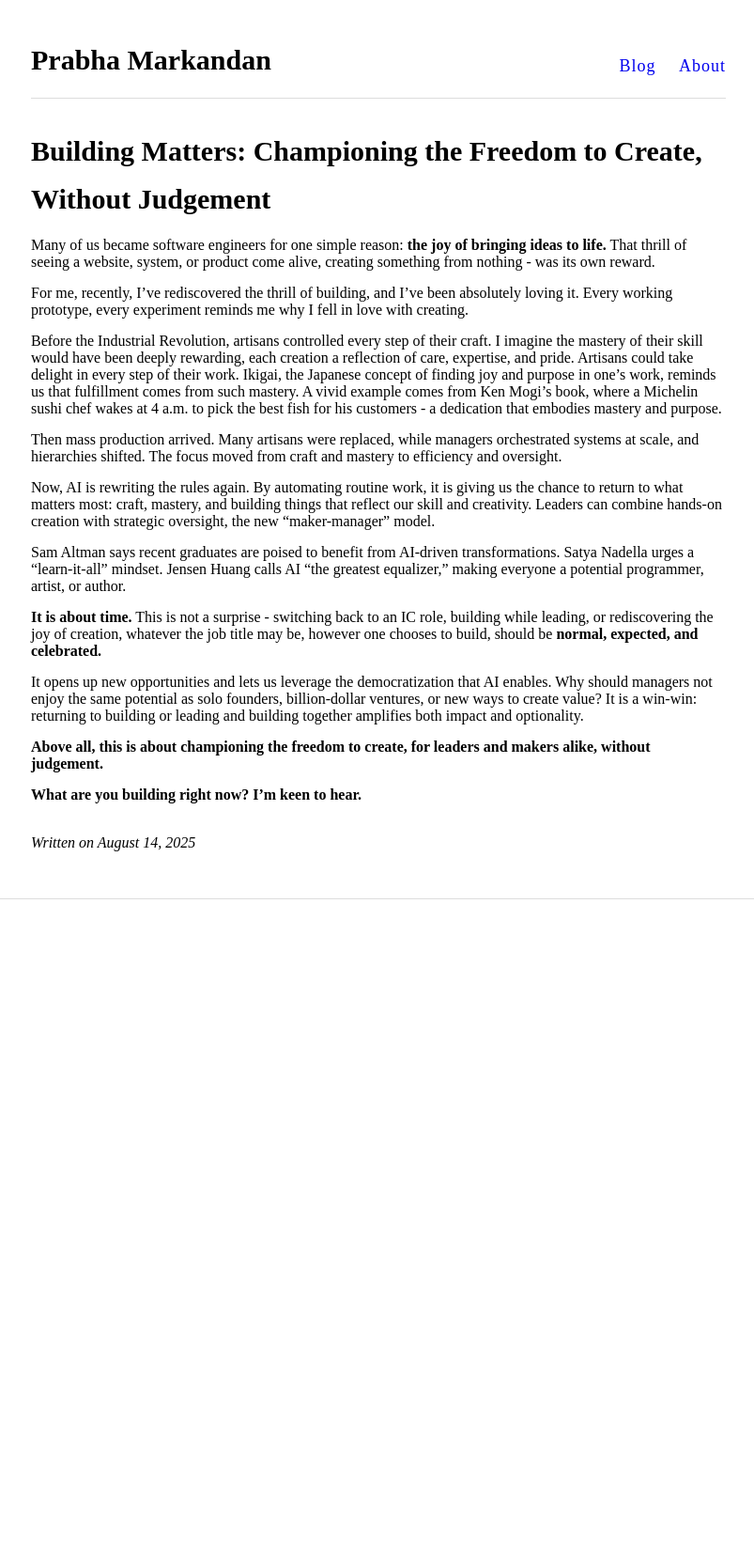
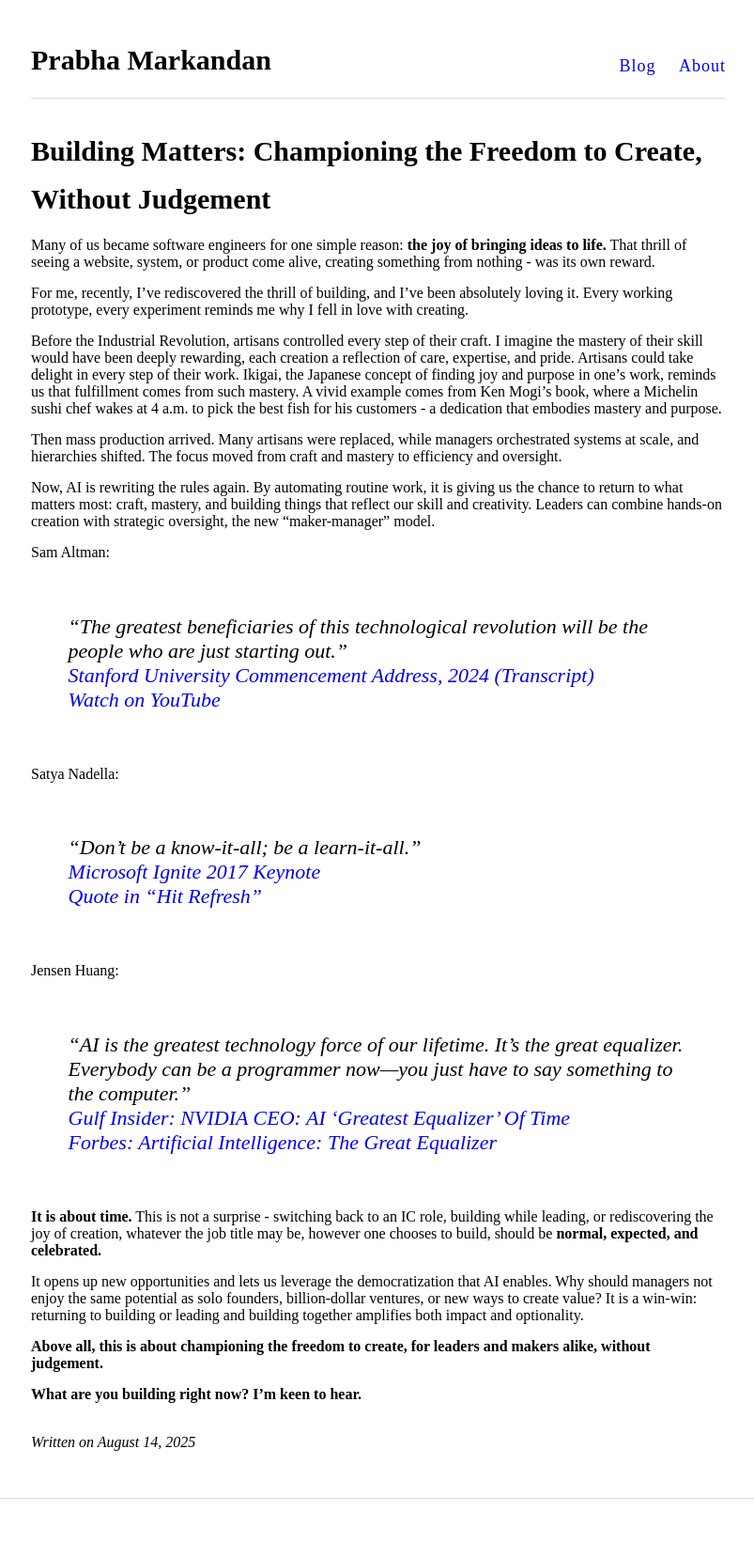
Before and after one commit to prabhamarkandan/prabhamarkandan.github.io, a Jekyll site: the page built from _posts/2025-08-14-building-matters-championing-the-freedom-to-create-without-judgement.md, in a window 1280 px wide. Shown: the whole page at 94% size, without its empty margins (237-1040 px from the left). Built offline with Jekyll 4.4.1, drawn with Linux system fonts in a browser that asks for light colours; before the commit the page ends 1020 px from its top, so only the background shows below that.

Commit message:
Update 2025-08-14-building-matters-championing-the-freedom-to-create-without-judgement.md

```diff
--- a/_posts/2025-08-14-building-matters-championing-the-freedom-to-create-without-judgement.md
+++ b/_posts/2025-08-14-building-matters-championing-the-freedom-to-create-without-judgement.md
@@ -18,7 +18,20 @@ Then mass production arrived. Many artisans were replaced, while managers orches
 
 Now, AI is rewriting the rules again. By automating routine work, it is giving us the chance to return to what matters most: craft, mastery, and building things that reflect our skill and creativity. Leaders can combine hands-on creation with strategic oversight, the new “maker-manager” model.
 
-Sam Altman says recent graduates are poised to benefit from AI-driven transformations. Satya Nadella urges a “learn-it-all” mindset. Jensen Huang calls AI “the greatest equalizer,” making everyone a potential programmer, artist, or author.
+Sam Altman:
+> “The greatest beneficiaries of this technological revolution will be the people who are just starting out.”
+> [Stanford University Commencement Address, 2024 (Transcript)](https://news.stanford.edu/2024/06/16/altman-commencement-address/)
+> [Watch on YouTube](https://www.youtube.com/watch?v=HAnw168huqA)
+
+Satya Nadella:
+> “Don’t be a know-it-all; be a learn-it-all.”
+> [Microsoft Ignite 2017 Keynote](https://news.microsoft.com/speeches/satya-nadella-microsoft-ignite-2017/)
+> [Quote in "Hit Refresh"](https://books.google.com/books?id=Qx4rDwAAQBAJ&pg=PA206#v=onepage&q&f=false)
+
+Jensen Huang:
+> “AI is the greatest technology force of our lifetime. It’s the great equalizer. Everybody can be a programmer now—you just have to say something to the computer.”
+> [Gulf Insider: NVIDIA CEO: AI ‘Greatest Equalizer’ Of Time](https://www.gulf-insider.com/nvidia-ceo-ai-greatest-equalizer-of-time/)
+> [Forbes: Artificial Intelligence: The Great Equalizer](https://www.forbes.com/councils/forbestechcouncil/2023/08/16/artificial-intelligence-the-great-equalizer/)
 
 **It is about time.** This is not a surprise - switching back to an IC role, building while leading, or rediscovering the joy of creation, whatever the job title may be, however one chooses to build, should be **normal, expected, and celebrated.**
 
```
